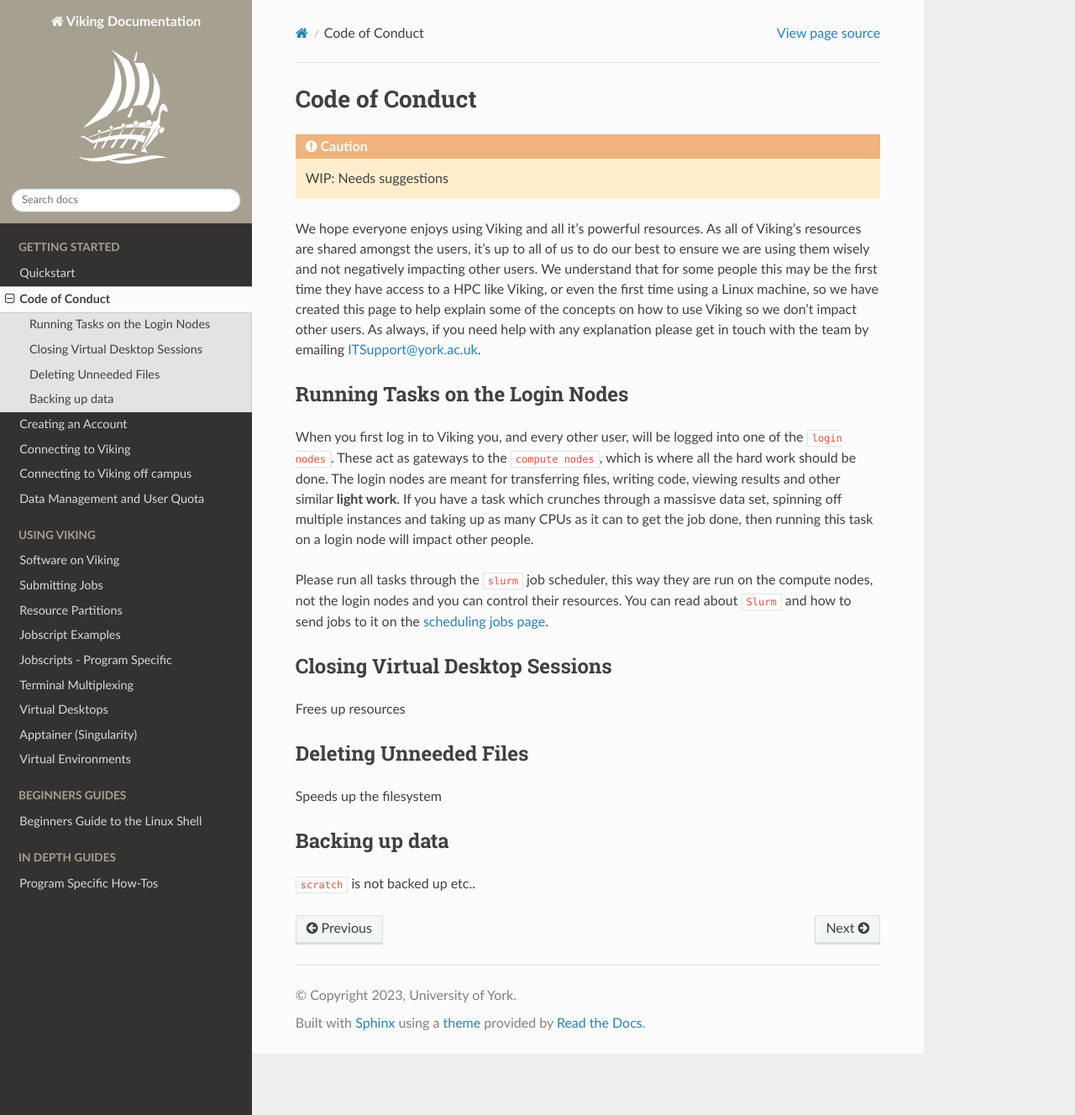
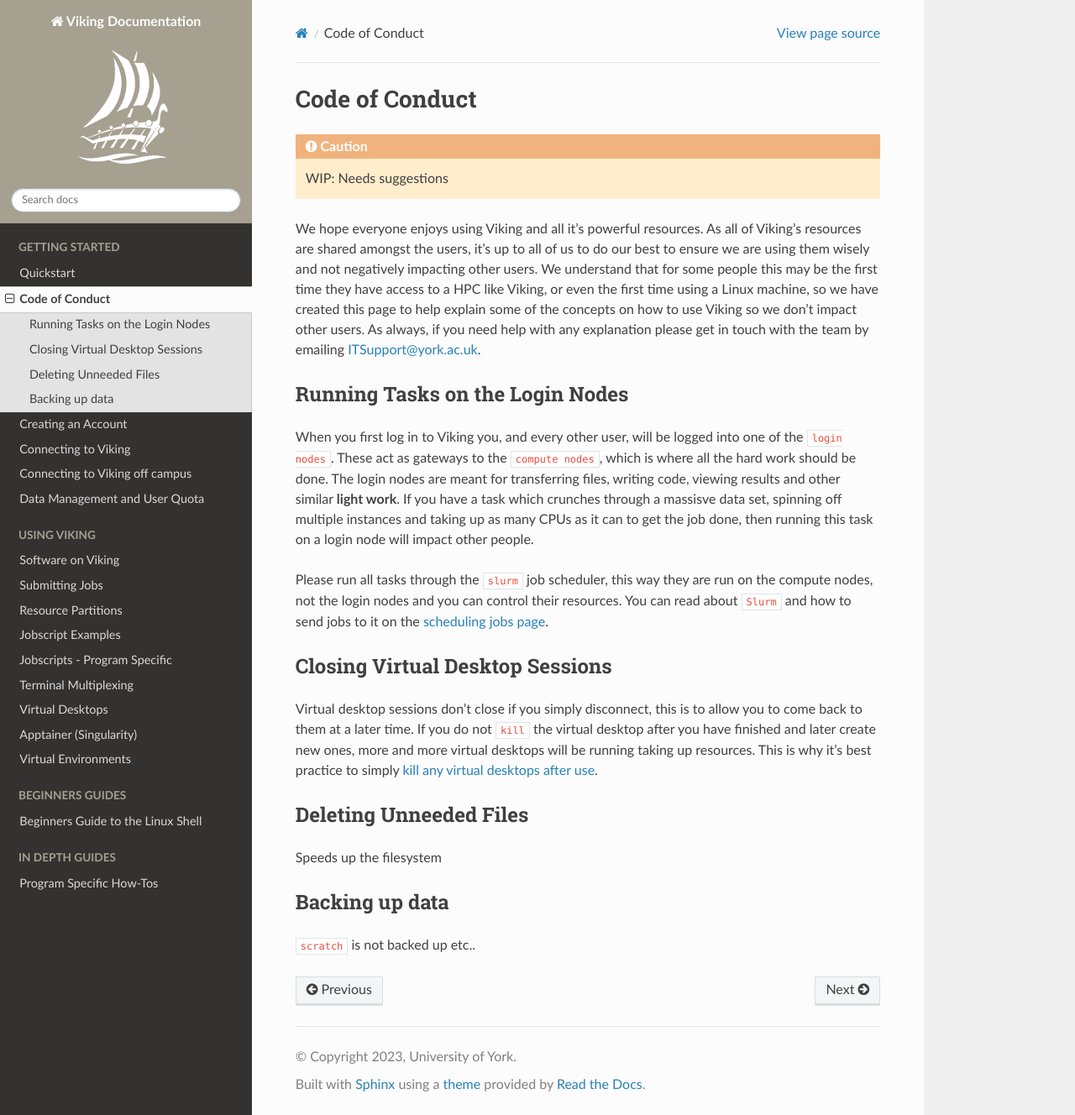
Before and after one commit to university-of-york/research-it-documentation, a Sphinx documentation site: the page built from docs/source/getting_started/code_of_conduct.rst, in a window 1280 px wide and 1328 px high. Shown: the whole window at 84% size. Built offline with Sphinx 7.4.7 and the Read the Docs theme 2.0.0, drawn with Linux system fonts in a browser that asks for light colours.

Commit message:
tweakcode of conduct page

```diff
--- a/docs/source/getting_started/code_of_conduct.rst
+++ b/docs/source/getting_started/code_of_conduct.rst
@@ -18,7 +18,7 @@ Please run all tasks through the ``slurm`` job scheduler, this way they are run
 Closing Virtual Desktop Sessions
 --------------------------------
 
-Frees up resources
+Virtual desktop sessions don't close if you simply disconnect, this is to allow you to come back to them at a later time. If you do not ``kill`` the virtual desktop after you have finished and later create new ones, more and more virtual desktops will be running taking up resources. This is why it's best practice to simply :ref:`kill any virtual desktops after use <kill_sessions>`.
 
 
 Deleting Unneeded Files
```
